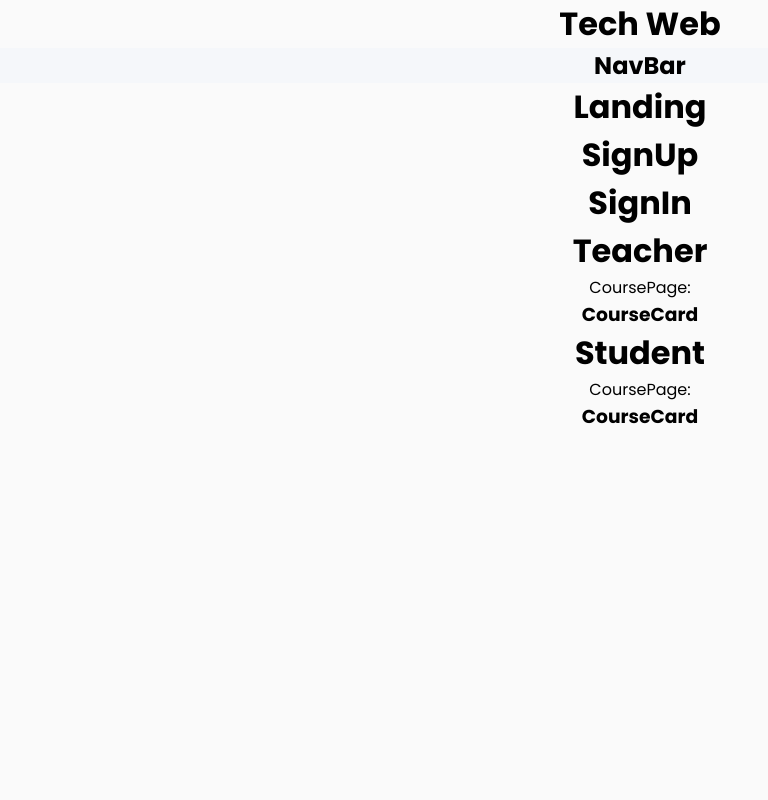
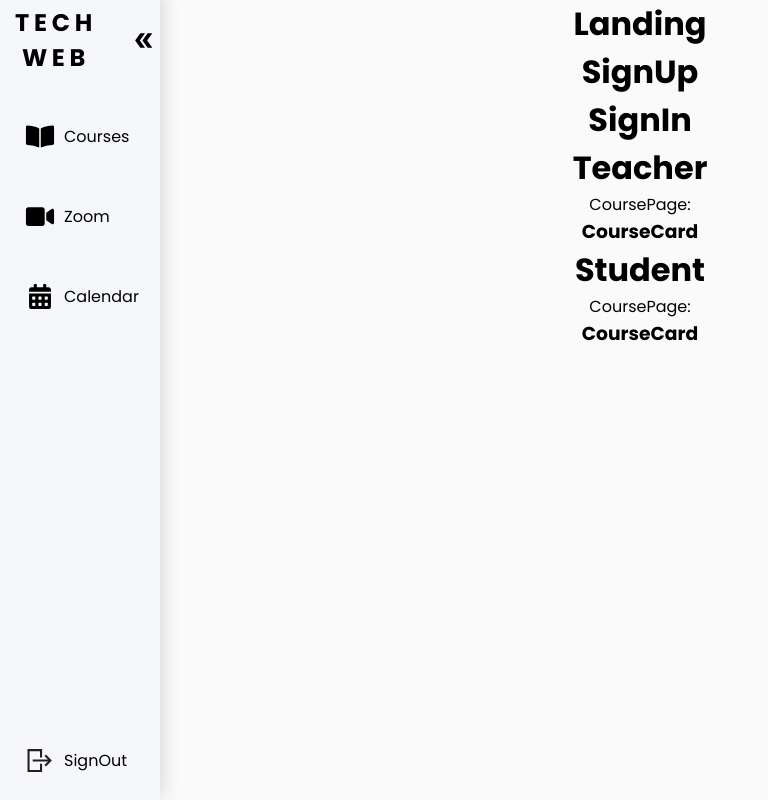
Before and after one commit to sailathatammana/lms, a React (Create React App) app: page / in a window 1280 px wide. Shown: the whole page, without its empty margins (0-768 px from the left). Built offline with nearby package versions, Linux system fonts and the light colour scheme.

Commit message:
Nav bar fixed

```diff
--- a/package.json
+++ b/package.json
@@ -8,6 +8,7 @@
     "@testing-library/user-event": "^13.5.0",
     "react": "^18.1.0",
     "react-dom": "^18.1.0",
+    "react-icons": "^4.3.1",
     "react-scripts": "5.0.1",
     "web-vitals": "^2.1.4"
   },
--- a/src/App.jsx
+++ b/src/App.jsx
@@ -9,7 +9,6 @@ import "./styles/style.css";
 export default function App() {
   return (
     <div className="App">
-      <h1>Tech Web</h1>
       <NavBar />
       <Landing />
       <SignUp />
--- a/src/components/NavBar.jsx
+++ b/src/components/NavBar.jsx
@@ -1,7 +1,44 @@
+import { FaBookOpen } from "react-icons/fa";
+import { FaVideo } from "react-icons/fa";
+import { FaCalendarAlt } from "react-icons/fa";
+import { GrLogout } from "react-icons/gr";
+import { MdDoubleArrow } from "react-icons/md";
+
 export default function NavBar() {
   return (
-    <nav>
-      <h1>NavBar</h1>
+    <nav className="navbar">
+      <ul className="navbar-nav">
+        <li className="logo">
+          <span className="nav-link">
+            <span className="link-text logo-text">Tech Web</span>
+            <MdDoubleArrow />
+          </span>
+        </li>
+        <li>
+          <span className="nav-link">
+            <FaBookOpen />
+            <span className="link-text">Courses</span>
+          </span>
+        </li>
+        <li>
+          <span className="nav-link">
+            <FaVideo />
+            <span className="link-text">Zoom</span>
+          </span>
+        </li>
+        <li>
+          <span className="nav-link">
+            <FaCalendarAlt />
+            <span className="link-text">Calendar</span>
+          </span>
+        </li>
+        <li>
+          <span className="nav-link">
+            <GrLogout />
+            <span className="link-text">SignOut</span>
+          </span>
+        </li>
+      </ul>
     </nav>
   );
 }
--- a/src/styles/_base/variables.css
+++ b/src/styles/_base/variables.css
@@ -1,11 +1,13 @@
 :root {
   /* Colors */
+  --color-black: black;
   --color-blue: #1e68fc;
   --color-blue-light: #4893eb;
   --color-pink: #eb4868;
   --color-pink-light: #fdecec;
   --color-gray-dark: #dbdbdb;
   --color-gray-light: #fafafa;
+  --color-gray: #f5f7fa;
 
   /* Fonts */
   --font-family: "Poppins";
--- a/src/styles/components/navbar.css
+++ b/src/styles/components/navbar.css
@@ -1,3 +1,95 @@
-nav {
-  background-color: #f5f7fa;
+.logo {
+  font-weight: bold;
+  text-transform: uppercase;
+  margin-bottom: 1rem;
+  text-align: center;
+  font-size: 1.5rem;
+  letter-spacing: 0.3ch;
+  width: 100%;
 }
+.logo-text {
+  display: inline;
+  transition: 600ms;
+}
+.logo svg {
+  transform: rotate(0deg);
+  transition: 600ms;
+  color: var(--color-pink);
+}
+.nav-link svg {
+  width: 2rem;
+  min-width: 2rem;
+  margin: 0 0 0 1.5rem;
+  color: var(--color-black);
+  font-size: var(--font-title-desktop);
+}
+.navbar:hover .logo svg {
+  transform: rotate(-180deg);
+}
+.navbar {
+  position: fixed;
+  box-shadow: 2px -5px 15px 2px #dbdbdb;
+  transition: width 200ms ease;
+  background-color: var(--color-gray);
+}
+
+.navbar-nav {
+  display: flex;
+  flex-direction: column;
+  align-items: center;
+  height: 100%;
+}
+.navbar-nav li {
+  width: 100%;
+}
+.navbar-nav li:last-child {
+  margin-top: auto;
+}
+
+.nav-link {
+  display: flex;
+  align-items: center;
+  height: 5rem;
+  text-decoration: none;
+  border: none;
+  cursor: pointer;
+}
+
+.link-text {
+  display: none;
+  margin-left: 0.5rem;
+}
+
+@media only screen and (max-width: 600px) {
+  .navbar {
+    bottom: 0;
+    width: 100vw;
+    height: 5rem;
+  }
+  .logo {
+    display: none;
+  }
+  .navbar-nav {
+    flex-direction: row;
+  }
+  .nav-link {
+    justify-content: center;
+  }
+}
+
+@media only screen and (min-width: 600px) {
+  .navbar {
+    top: 0;
+    width: 5rem;
+    height: 100vh;
+  }
+
+  .navbar:hover {
+    width: 10rem;
+  }
+
+  .navbar:hover .link-text {
+    display: inline;
+    transition: opacity 600ms;
+  }
+}
```
Also changed, not shown: 1 other file (tests, documents, lock files or other folders).
